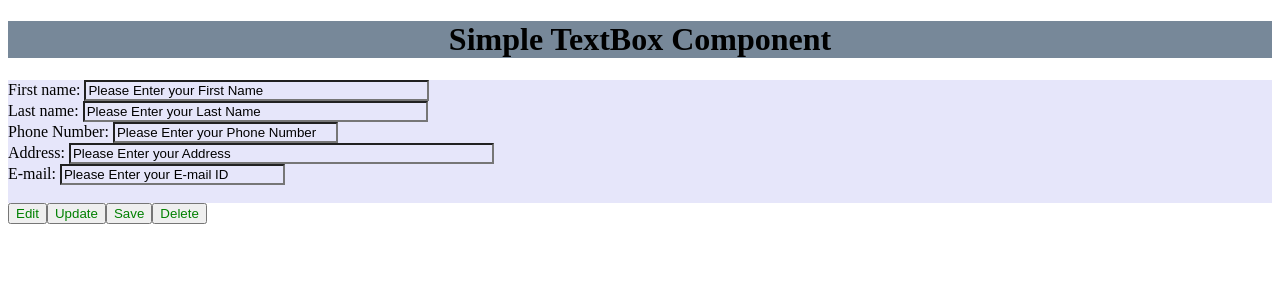
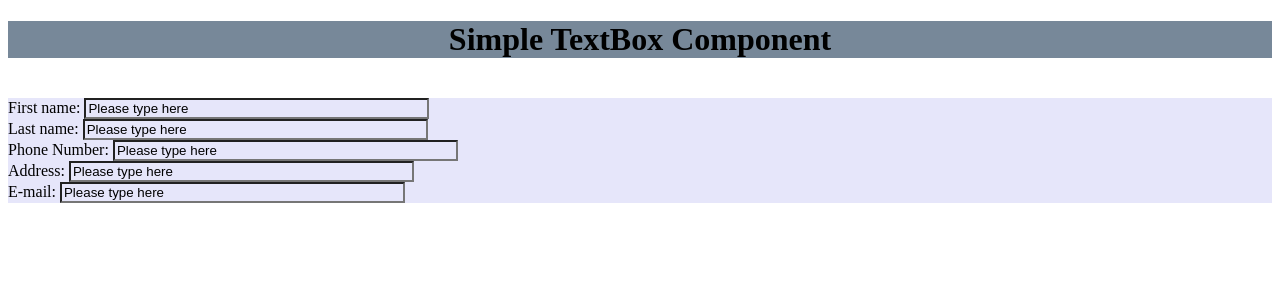
Before and after one commit to gsingare/angular-training, an Angular app in the folder training/: page / in a window 1280 px wide. Shown: the top 300 px of the page. Built offline with nearby package versions, Linux system fonts and the light colour scheme.

Commit message:
06/20/2018 Assignment

```diff
--- a/training/src/app/app.component.html
+++ b/training/src/app/app.component.html
@@ -1,8 +1,9 @@
 
 <div>
   <mohan-textbox></mohan-textbox>
+
+  <!--  Welcome to Angular2
   <mohan-buttons [table]="users"></mohan-buttons>
-  <!--  Welcome to Angular2
   <mohan-datagrid [table]="users"></mohan-datagrid>
   <mohan-datagrid [table]="Companies"></mohan-datagrid>-->
 
--- a/training/src/app/app.component.ts
+++ b/training/src/app/app.component.ts
@@ -6,8 +6,18 @@ import { Component } from '@angular/core';
 })
 
 export class AppComponent {
+  /**private users = {
 
-  private users = {
+    labels: [
+      {label: "First name:"},
+      {label: "Last name:"},
+      {label: "Phone Number:"},
+      {label: "Address:"},
+      {label: "E-mail:"}
+    ],
+  }*/
+
+  /**private users = {
 
   buttons: [
     {label: "Edit"},
@@ -15,7 +25,7 @@ export class AppComponent {
     {label: "Save"},
     {label: "Delete"}
   ]
-  }
+  }*/
 
   /**private users = {
     columns: [
--- a/training/src/app/textbox_components/textbox.component.html
+++ b/training/src/app/textbox_components/textbox.component.html
@@ -1,7 +1,17 @@
 <div class="mohan-textbox">
 
-        <h1>Simple TextBox Component</h1>
-        <div>
+            <h1>Simple TextBox Component</h1>
+
+            <label>{{errorMessage}}</label><br>
+
+            <div *ngFor="let column of users.labels">{{column.label}}
+      <input type="string" value="Please type here" size="40" (input)="onTextChange($event)">
+            </div>
+
+
+</div>
+
+ <!--   <div>
         First name:
         <input type="text" name="firstname" value="{{firstname}}" size="40" (input)="onTextChange($event)">
         <label>{{errorMessage}}</label>
@@ -18,5 +28,4 @@
         E-mail:
   <input type="E-mail" name="E-mail" value="Please Enter your E-mail ID" size="25">
   <br><br>
-  </div>
-  </div>
+  </div>-->
--- a/training/src/app/textbox_components/textbox.component.ts
+++ b/training/src/app/textbox_components/textbox.component.ts
@@ -7,22 +7,32 @@ import { Component } from '@angular/core';
 })
 
 export class textComponent {
+  private users = {
 
-  public firstname = "Please Enter your First Name";
+    labels: [
+      {label: "First name:"},
+      {label: "Last name:"},
+      {label: "Phone Number:"},
+      {label: "Address:"},
+      {label: "E-mail:"}
+    ],
+
+  }
+
   public errorMessage = "";
 
   public onTextChange($event) {
     let value = $event.target.value;
 
-    if (value.length < 10) {
-      this.errorMessage="Requires minimum 10 characters"
+    if (value.length < 5) {
+      this.errorMessage="Requires minimum 5 characters"
     }
-    if (value.length >= 10 && value.length <= 15) {
+    if (value.length >= 5 && value.length <= 10) {
       this.errorMessage="";
     }
-    if (value.length > 15) {
-      this.errorMessage="Maximum 15 characters only"
+    if (value.length > 10) {
+      this.errorMessage="Maximum 10 characters only"
     }
   }
-    /**@Input() public table;*/
+
    }
```
Also changed, not shown: training/src/app/components/datagrid.component.html (line endings or trailing spaces), training/src/app/components/datagrid.component.ts (line endings or trailing spaces), training/src/index.html (line endings or trailing spaces).
